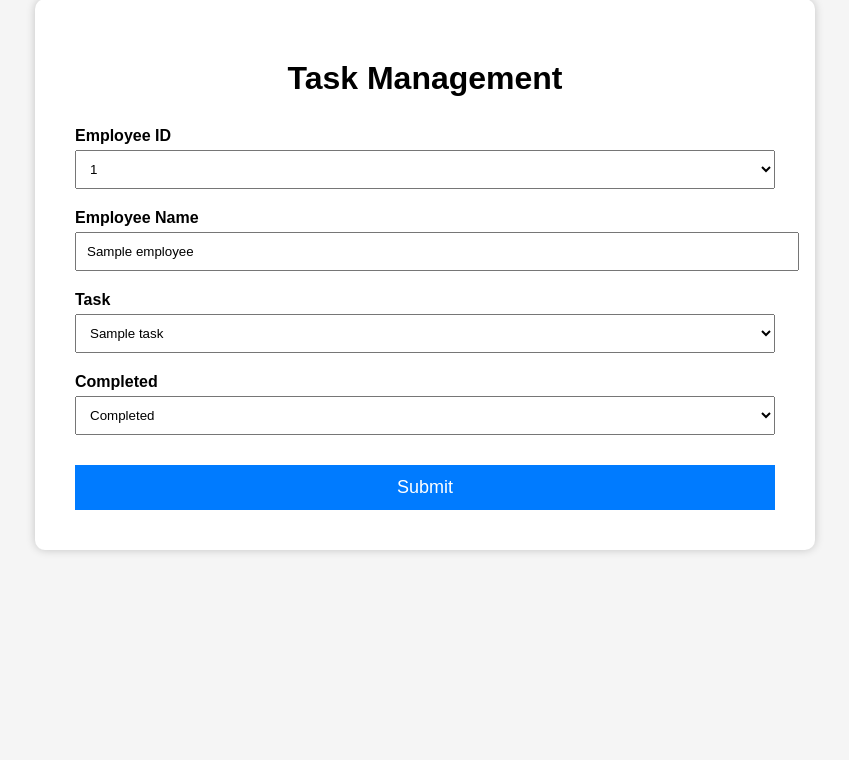
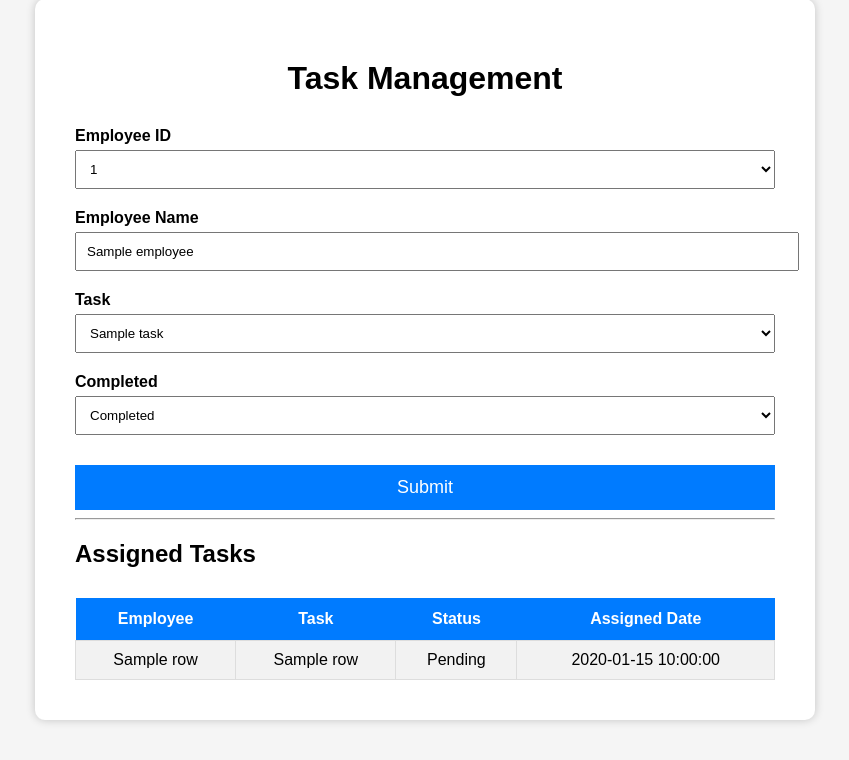
Before and after one commit to Shaun07a/Task-Management-System, a Flask app: template templates/dashboard.html in a window 1280 px wide. Shown: the part 41-801 px from the top of the page, without its empty margins (215-1064 px from the left). Before the commit the page ends 594 px from the top, so only its background shows below. Run offline with Flask 3, Linux system fonts and the light colour scheme; the template is opened without the code that fills it: most values are stand-ins (such as "Sample title", 1, 10 or a date in 2020).

Commit message:
Completed Day 5 - Display assigned tasks on dashboard

```diff
--- a/app.py
+++ b/app.py
@@ -53,6 +53,8 @@ def dashboard():
     conn = get_db_connection()
     cursor = conn.cursor(dictionary=True)
 
+    success = None
+
     # ---------- Save Assignment ----------
     if request.method == "POST":
 
@@ -74,6 +76,8 @@ def dashboard():
 
         conn.commit()
 
+        success = "Task assigned successfully!"
+
     # ---------- Employees ----------
     cursor.execute("""
         SELECT employee_id, employee_name
@@ -90,14 +94,38 @@ def dashboard():
     """)
     tasks = cursor.fetchall()
 
+    cursor.execute("""
+    SELECT
+        employee_tasks.assignment_id,
+        employees.employee_name,
+        tasks.task_title,
+        employee_tasks.completed,
+        employee_tasks.assigned_date
+
+    FROM employee_tasks
+
+    JOIN employees
+    ON employee_tasks.employee_id = employees.employee_id
+
+    JOIN tasks
+    ON employee_tasks.task_id = tasks.task_id
+
+    ORDER BY employee_tasks.assignment_id DESC
+    """)
+
+    assignments = cursor.fetchall()
+
     cursor.close()
     conn.close()
 
     return render_template(
-        "dashboard.html",
-        employees=employees,
-        tasks=tasks
-    )
+    "dashboard.html",
+    employees=employees,
+    tasks=tasks,
+    assignments=assignments,
+    success=success
+)
+
 
 if __name__ == "__main__":
     app.run(debug=True)
--- a/static/css/style.css
+++ b/static/css/style.css
@@ -140,3 +140,51 @@ button:hover{
     margin-top:30px;
 
 }
+
+.success{
+
+    color:green;
+
+    text-align:center;
+
+    font-weight:bold;
+
+    margin-bottom:20px;
+
+}
+
+table{
+
+    width:100%;
+
+    border-collapse:collapse;
+
+    margin-top:30px;
+
+}
+
+table th{
+
+    background:#007BFF;
+
+    color:white;
+
+    padding:12px;
+
+}
+
+table td{
+
+    border:1px solid #ddd;
+
+    padding:10px;
+
+    text-align:center;
+
+}
+
+table tr:nth-child(even){
+
+    background:#f2f2f2;
+
+}
--- a/templates/dashboard.html
+++ b/templates/dashboard.html
@@ -15,6 +15,10 @@
 <div class="dashboard">
 
     <h1>Task Management</h1>
+
+    {% if success %}
+    <p class="success">{{ success }}</p>
+    {% endif %}
 
     <form method="POST">
 
@@ -73,6 +77,54 @@
 
     </form>
 
+    <hr>
+
+<h2>Assigned Tasks</h2>
+
+<table>
+
+    <tr>
+
+        <th>Employee</th>
+
+        <th>Task</th>
+
+        <th>Status</th>
+
+        <th>Assigned Date</th>
+
+    </tr>
+
+    {% for row in assignments %}
+
+    <tr>
+
+        <td>{{ row.employee_name }}</td>
+
+        <td>{{ row.task_title }}</td>
+
+        <td>
+
+            {% if row.completed == 1 %}
+
+                Completed
+
+            {% else %}
+
+                Pending
+
+            {% endif %}
+
+        </td>
+
+        <td>{{ row.assigned_date }}</td>
+
+    </tr>
+
+    {% endfor %}
+
+</table>
+
 </div>
 
 <script src="{{ url_for('static', filename='js/script.js') }}"></script>
```
